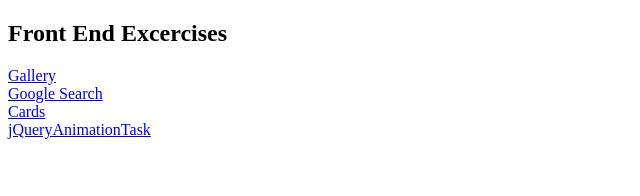
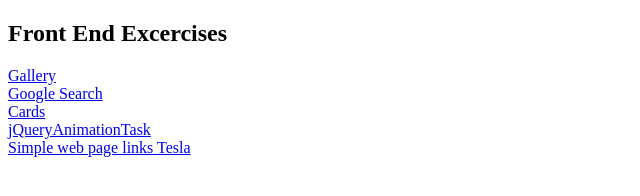
Before and after one commit to Gogson77/gordankranjcic, a plain HTML site: page index.html in a window 1280 px wide. Shown: the whole page, without its empty margins (0-640 px from the left). Drawn offline with Linux system fonts and the light colour scheme.

Commit message:
simple web page links Tesla

```diff
--- a/index.html
+++ b/index.html
@@ -12,6 +12,6 @@
     <a href="https://gogson77.github.io/Arena/Repo15/ex09/src/">Google Search</a><br>
     <a href="https://gogson77.github.io/Arena/Repo06-07/ex01/src/">Cards</a><br>
     <a href="https://gogson77.github.io/PHP-Web-Development/jQueryAnimationTask/GK_jQueryanimacijazadatak.html">jQueryAnimationTask</a><br>
-    <h2></h2>
+    <a href="https://gogson77.github.io/front-end-development/html-css-fundamentals/06_links/links_excercise/index.html">Simple web page links Tesla</a>
 </body>
 </html>
```
